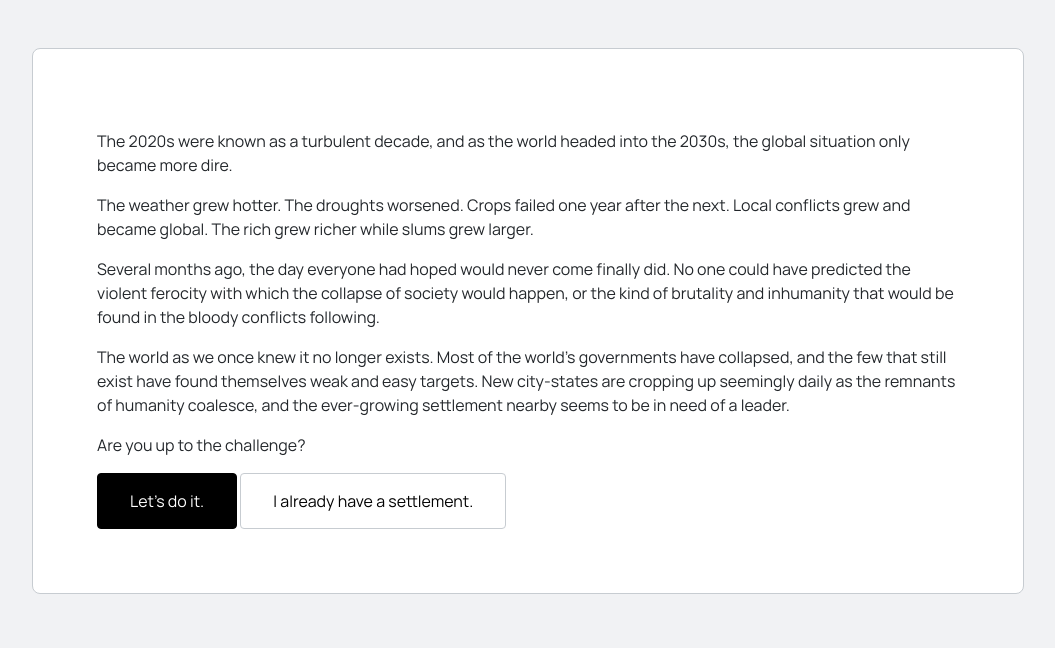
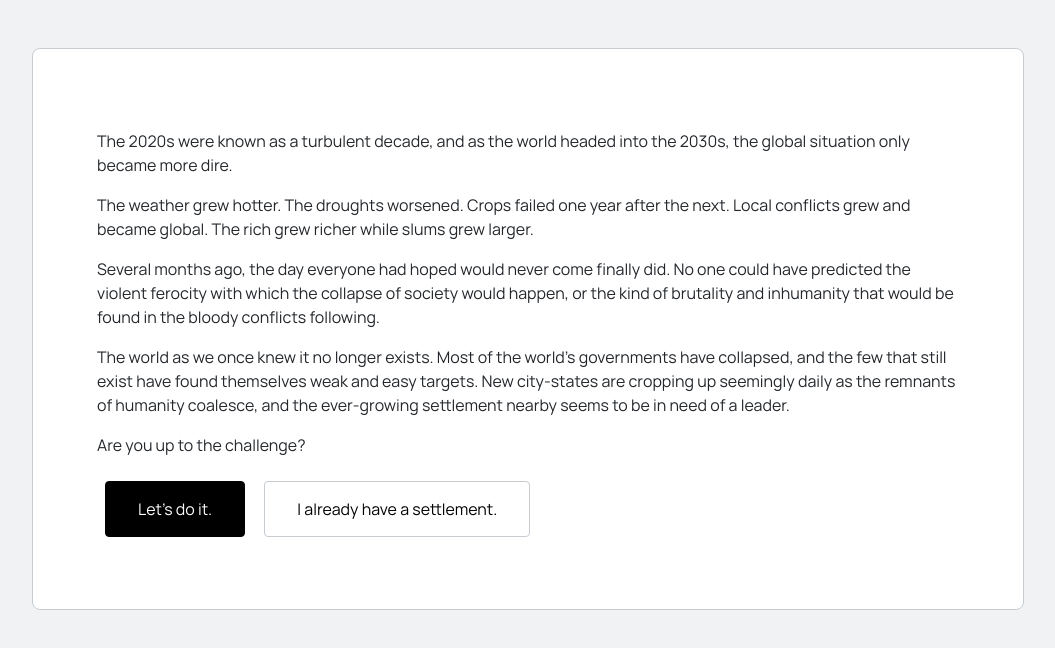
Before and after one commit to dsoloha/cityworld, a SvelteKit app: page / in a window 1280 px wide. Shown: the top 648 px of the page, without its empty margins (112-1167 px from the left). Built offline with nearby package versions, Linux system fonts and the light colour scheme; a web font is replaced by a local one.

Commit message:
Added styling margins

```diff
--- a/src/components/Button.svelte
+++ b/src/components/Button.svelte
@@ -21,6 +21,7 @@
     border: 1px solid var(--light-border);
     color: black;
     padding: 1em 2em;
+    margin: 0.5em;
   }
 
   button:hover {
--- a/src/components/Input.svelte
+++ b/src/components/Input.svelte
@@ -13,6 +13,7 @@
     border: 1px solid var(--light-border);
     box-sizing: content-box;
     color: var(--light-text);
+    margin: 0.5em;
     max-width: 100%;
     min-width: fit-content;
     outline: none;
```
